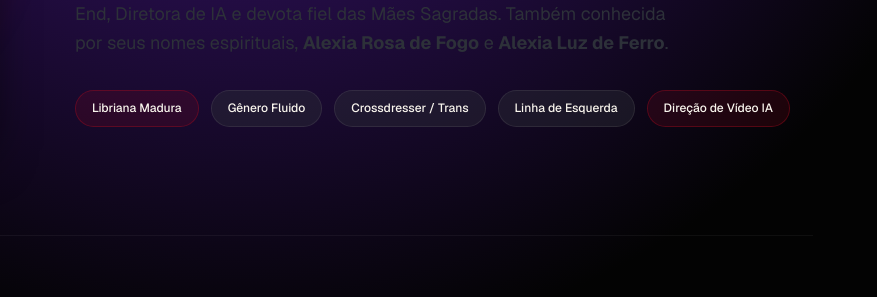
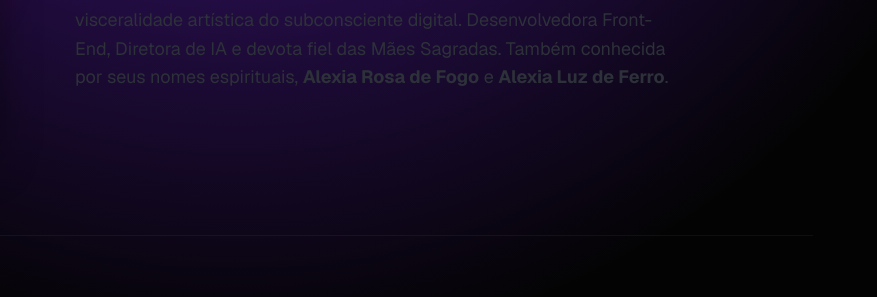
Before and after one commit to pombagiras/alexiamelusine.com, a plain HTML site: page oficial/index.html in a window 1280 px wide. Shown: the part 458-755 px from the top of the page, 403-1280 px from the left. Drawn offline with nearby package versions, Linux system fonts and the light colour scheme.

Commit message:
design: remove hero badges from oficial index page

```diff
--- a/oficial/index.html
+++ b/oficial/index.html
@@ -276,13 +276,7 @@
                 <p class="hero-bio">
                     A confluência precisa entre a lógica técnica da engenharia de código e a visceralidade artística do subconsciente digital. Desenvolvedora Front-End, Diretora de IA e devota fiel das Mães Sagradas. Também conhecida por seus nomes espirituais, <strong>Alexia Rosa de Fogo</strong> e <strong>Alexia Luz de Ferro</strong>.
                 </p>
-                <div class="hero-badges">
-                    <span class="hero-badge highlight">Libriana Madura</span>
-                    <span class="hero-badge">Gênero Fluido</span>
-                    <span class="hero-badge">Crossdresser / Trans</span>
-                    <span class="hero-badge">Linha de Esquerda</span>
-                    <span class="hero-badge highlight">Direção de Vídeo IA</span>
-                </div>
+
             </div>
         </section>
 
```
